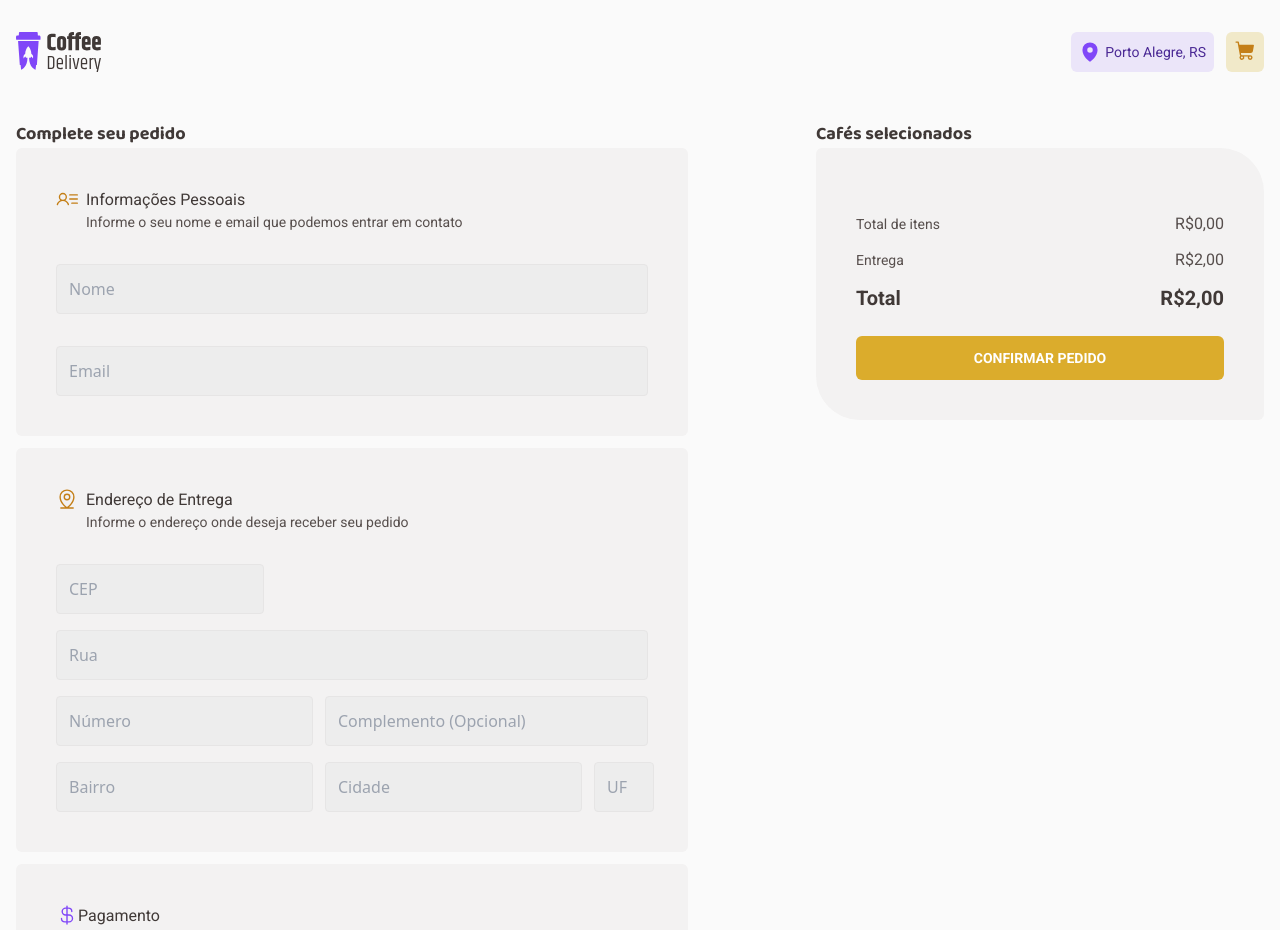
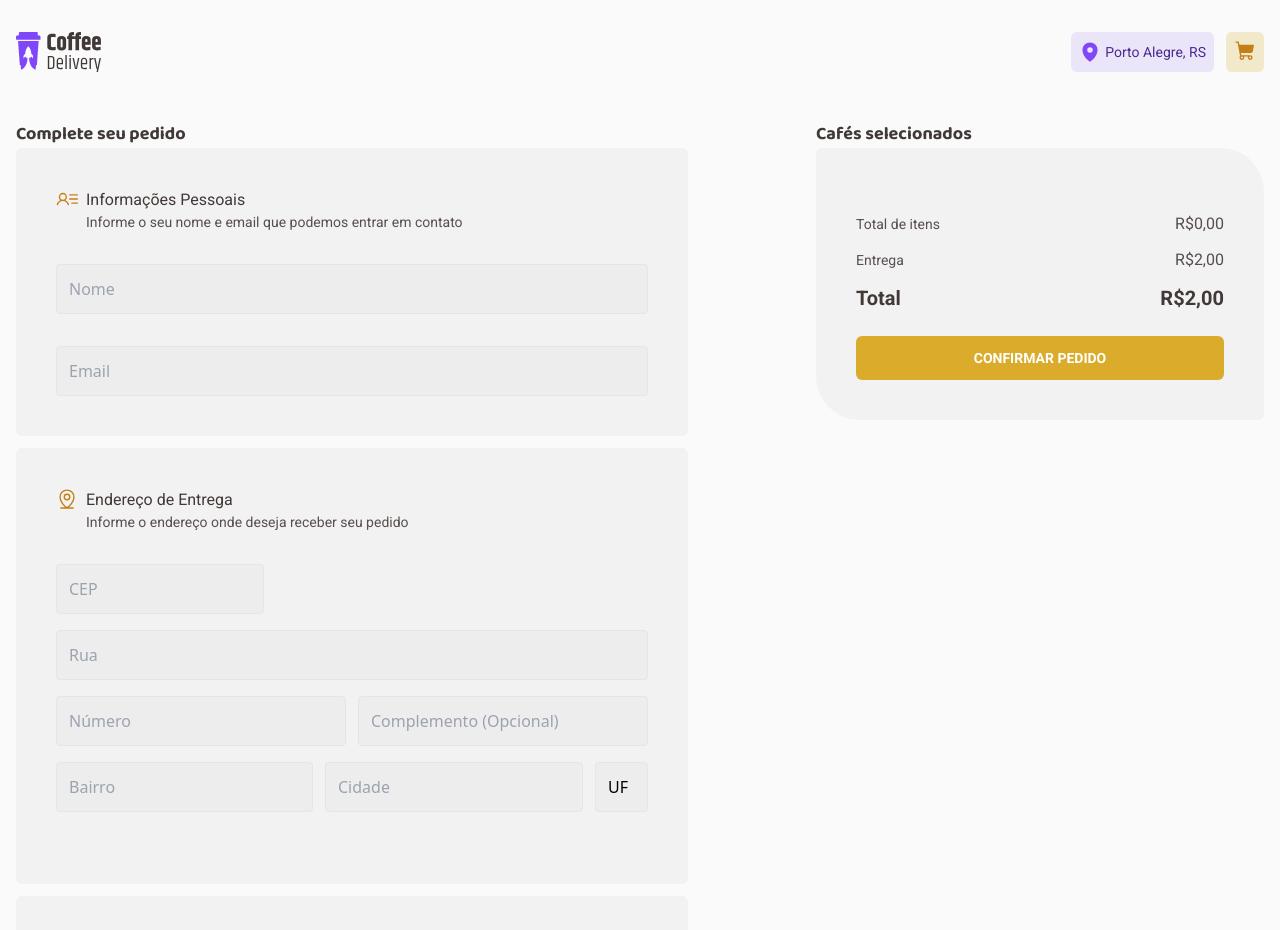
Before and after one commit to fabriciosouzza/nextjs-coffee-delivery, a Next.js app: page /checkout in a window 1280 px wide. Shown: the top 930 px of the page. Built offline with nearby package versions, Linux system fonts and the light colour scheme.

Commit message:
feat: change validation to Zod Schema

```diff
--- a/app/components/AddressForm.tsx
+++ b/app/components/AddressForm.tsx
@@ -9,16 +9,76 @@ import {
   Money,
   UserList,
 } from "@phosphor-icons/react";
-import { useContext } from "react";
+import { useContext, useEffect } from "react";
 import { OrderContext } from "@/context/OrderContext";
 import { newOrderRegister } from "@/services/coffeeServices";
 import { useRouter } from "next/navigation";
+import { z } from "zod";
+import { zodResolver } from "@hookform/resolvers/zod";
+import { addressByCep } from "@/services/cepServices";
+
+const estados = z.enum([
+  "AC",
+  "AL",
+  "AP",
+  "AM",
+  "BA",
+  "CE",
+  "DF",
+  "ES",
+  "GO",
+  "MA",
+  "MT",
+  "MS",
+  "MG",
+  "PA",
+  "PB",
+  "PR",
+  "PE",
+  "PI",
+  "RJ",
+  "RN",
+  "RS",
+  "RO",
+  "RR",
+  "SC",
+  "SP",
+  "SE",
+  "TO",
+]);
+
+const orderFormSchema = z.object({
+  username: z.string().min(1, { message: "Preencha o campo 'Nome'" }),
+  email: z
+    .string()
+    .min(1, { message: "Preencha o campo 'Email'" })
+    .email("Esse não é um email válido"),
+  cep: z.string().min(8, { message: "Preencha o campo 'CEP'" }),
+  rua: z.string().min(1, { message: "Preencha o campo 'Rua'" }),
+  numero: z.string().min(1, { message: "Preencha o campo 'Número'" }),
+  complemento: z.string(),
+  bairro: z.string().min(1, { message: "Preencha o campo 'Bairro'" }),
+  cidade: z.string().min(1, { message: "Preencha o campo 'Cidade'" }),
+  uf: estados,
+  payment: z.string(),
+});
+
+type orderFormSchemaType = z.infer<typeof orderFormSchema>;
 
 export default function AddressForm(total: any) {
   const { productsToFetch, cleanProductList } = useContext(OrderContext);
   const router = useRouter();
-  const { register, handleSubmit, reset } = useForm<registrationType>();
-  const onSubmit: SubmitHandler<registrationType> = (data) => {
+  const {
+    register,
+    handleSubmit,
+    reset,
+    watch,
+    formState: { errors },
+  } = useForm<orderFormSchemaType>({
+    resolver: zodResolver(orderFormSchema),
+    mode: "onTouched",
+  });
+  const onSubmit: SubmitHandler<orderFormSchemaType> = (data) => {
     const orderData: order = {
       user: {
         name: data.username as string,
@@ -38,7 +98,6 @@ export default function AddressForm(total: any) {
       payment: data.payment as string,
     };
 
-
     const idValue = () => {
       newOrderRegister(orderData).then((idToSuccess) => {
         return router.push(`/success/${idToSuccess.id}`);
@@ -47,8 +106,28 @@ export default function AddressForm(total: any) {
 
     idValue();
     reset();
-    cleanProductList()
+    cleanProductList();
   };
+
+  // const cepInfo = (cep: string) => {
+  //   addressByCep(cep).then((response) => {
+  //     return response
+  //   })
+  // }
+
+  const inputToWatch = watch("cep");
+  useEffect(() => {
+    async function fetchAddress() {
+      if (inputToWatch && inputToWatch.length == 8) {
+        const dataToReturn = addressByCep(Number(inputToWatch)).then(
+          (response) => {
+            return console.log(response);
+          }
+        );
+      }
+    }
+    fetchAddress();
+  }, [inputToWatch]);
 
   return (
     <form
@@ -73,15 +152,21 @@ export default function AddressForm(total: any) {
         <input
           type="text"
           className="flex p-3 items-center gap-4 bg-base-input rounded outline-0 border border-base-button focus:border-yellow-dark"
-          {...register("username", { required: true, minLength: 2 })}
+          {...register("username")}
           placeholder="Nome"
         />
+        {errors.username && (
+          <p className="text-sm text-red-600">{errors.username.message}</p>
+        )}
         <input
           type="email"
           className="flex p-3 items-center gap-4 bg-base-input rounded outline-0 border border-base-button focus:border-yellow-dark"
-          {...register("email", { required: true, minLength: 2 })}
+          {...register("email")}
           placeholder="Email"
         />
+        {errors.email && (
+          <p className="text-sm text-red-600">{errors.email.message}</p>
+        )}
       </section>
 
       <section className="flex flex-col p-10 justify-start gap-8 rounded-md bg-base-card">
@@ -102,57 +187,85 @@ export default function AddressForm(total: any) {
           <input
             className="flex w-52 p-3 items-center gap-4 bg-base-input rounded outline-0 border border-base-button focus:border-yellow-dark"
             type="text"
-            {...register("cep", { required: true, minLength: 2 })}
+            {...register("cep")}
             placeholder="CEP"
           />
+          {errors.cep && (
+            <p className="text-sm text-red-600">{errors.cep.message}</p>
+          )}
           <input
             className="flex p-3 items-center gap-1 self-stretch bg-base-input rounded outline-0 border border-base-button focus:border-yellow-dark"
             type="text"
-            {...register("rua", { required: true, minLength: 2 })}
+            {...register("rua")}
             placeholder="Rua"
           />
+          {errors.rua && (
+            <p className="text-sm text-red-600">{errors.rua.message}</p>
+          )}
           <div className="flex items-center gap-3 self-stretch">
+            <div className="flex flex-col self-stretch basis-full">
               <input
                 type="text"
-              {...register("numero", { required: true, minLength: 2 })}
+                {...register("numero")}
                 placeholder="Número"
                 className="p-3 bg-base-input rounded outline-0 border border-base-button focus:border-yellow-dark"
               />
+            </div>
+            <div className="flex flex-col self-stretch basis-full">
               <input
                 type="text"
-              {...register("complemento", { required: false })}
+                {...register("complemento")}
                 placeholder="Complemento (Opcional)"
                 className="basis-full p-3 bg-base-input rounded outline-0 border border-base-button focus:border-yellow-dark"
               />
             </div>
+          </div>
+          {errors.numero && (
+            <p className="text-sm text-red-600">{errors.numero.message}</p>
+          )}
+
           <div className="flex items-center gap-3 self-stretch">
             <input
               type="text"
-              {...register("bairro", { required: true, minLength: 2 })}
+              {...register("bairro")}
               placeholder="Bairro"
               className="p-3 bg-base-input rounded outline-0 border border-base-button focus:border-yellow-dark"
             />
             <input
               type="text"
-              {...register("cidade", { required: true, minLength: 2 })}
+              {...register("cidade")}
               placeholder="Cidade"
               className="basis-full p-3 bg-base-input outline-0 rounded border border-base-button focus:border-yellow-dark"
             />
-            <input
-              type="text"
-              {...register("uf", { required: true, minLength: 2 })}
-              placeholder="UF"
-              className="w-[60px] p-3 bg-base-input outline-0 rounded border border-base-button focus:border-yellow-dark"
-            />
+            <select
+              {...register("uf")}
+              className="w-[70px] p-3 bg-base-input outline-0 rounded border border-base-button appearance-none focus:border-yellow-dark"
+            >
+              <option disabled selected hidden>
+                UF
+              </option>
+              {estados.options.map((estado) => (
+                <option key={estado} value={estado}>
+                  {estado}
+                </option>
+              ))}
+            </select>
           </div>
+        </div>
+        <div className="flex flex-col">
+          {errors.bairro && (
+            <p className="text-sm text-red-600">{errors.bairro.message}</p>
+          )}
+          {errors.cidade && (
+            <p className="text-sm text-red-600">{errors.cidade.message}</p>
+          )}
+          {errors.uf && (
+            <p className="text-sm text-red-600">{"Preencha o campo 'UF'"}</p>
+          )}
         </div>
       </section>
 
-      <section
-        id="payment-form"
-        onSubmit={handleSubmit(onSubmit)}
-        className="flex flex-col p-10 items-start gap-8 self-stretch rounded-md bg-base-card"
-      >
+      <section className="flex flex-col p-10 items-start gap-8 self-stretch rounded-md bg-base-card">
         <div className="flex">
           <div>
             <CurrencyDollar size={22} fill="#8047F8" />
@@ -172,7 +285,7 @@ export default function AddressForm(total: any) {
               className="w-0 opacity-0"
               type="radio"
               value="Cartão de Crédito"
-              {...register("payment", { required: true })}
+              {...register("payment")}
             />
             <CreditCard size={16} fill="#8047F8" />
             <span className="font-Roboto text-xs text-base-text uppercase">
@@ -185,7 +298,7 @@ export default function AddressForm(total: any) {
               className="w-0 opacity-0"
               type="radio"
               value="Cartão de Débito"
-              {...register("payment", { required: true })}
+              {...register("payment")}
             />
             <Bank size={16} fill="#8047F8" />
             <span className="font-Roboto text-xs text-base-text uppercase">
@@ -198,7 +311,7 @@ export default function AddressForm(total: any) {
               className="w-0 opacity-0"
               type="radio"
               value="Dinheiro"
-              {...register("payment", { required: true })}
+              {...register("payment")}
             />
             <Money size={16} fill="#8047F8" />
             <span className="font-Roboto text-xs text-base-text uppercase">
@@ -206,6 +319,13 @@ export default function AddressForm(total: any) {
             </span>
           </label>
         </fieldset>
+        <div>
+          {errors.payment && (
+            <p className="text-sm text-red-600">
+              Selecione uma forma de pagamento
+            </p>
+          )}
+        </div>
       </section>
     </form>
   );
--- /dev/null
+++ b/app/components/HistoryTable.tsx
@@ -0,0 +1,13 @@
+export default function HistoryTable() {
+    return (
+        <section className="container mx-auto bg-base-card px-4 mt-12">
+            <div className="flex justify-around">
+                <span>Código</span>
+                <span>Endereço</span>
+                <span>Valor</span>
+                <span>Forma de Pagamento</span>
+                <span>Data</span>
+            </div>
+        </section>
+    )
+}
--- a/app/components/Navbar.tsx
+++ b/app/components/Navbar.tsx
@@ -1,5 +1,4 @@
 "use client";
-
 import Image from "next/image";
 import Link from "next/link";
 import logo from "public/logo.svg";
--- /dev/null
+++ b/services/cepServices.ts
@@ -0,0 +1,11 @@
+export async function addressByCep(cep: number): Promise<any | undefined> {
+  try {
+    const addressReq = await fetch(`https://viacep.com.br/ws/${cep}/json`);
+    if (addressReq.ok) {
+      const addressByData = await addressReq.json();
+      return addressByData;
+    }
+  } catch (error) {
+    throw error;
+  }
+}
--- a/services/coffeeServices.ts
+++ b/services/coffeeServices.ts
@@ -58,3 +58,21 @@ export async function getOrderById(searchId: number): Promise<successOrderInfo |
       throw error;
     }
   }
+
+
+  export async function getHistory(emailTofilter: string): Promise<successOrderInfo | undefined>  {
+    try {
+      const orderReq = await fetch(
+        `${process.env.NEXT_PUBLIC_SERVER_STRAPI_URL}/api/histories?populate[products][populate][coffeeId][populate][tags]=*&filters[user][email]=${emailTofilter}`,
+        {
+          headers: { Authorization: `Bearer ${process.env.NEXT_PUBLIC_STRAPI_TOKEN}` }
+        }
+        );
+        if (orderReq.ok) {
+          const historyReqData = await orderReq.json();
+          return historyReqData.data as successOrderInfo;
+        }
+      } catch (error) {
+        throw error;
+      }
+    }
```
Also changed, not shown: app/success/[id]/page.tsx (+17 -5 lines). Lines whose indentation alone changed are shown as unchanged.
